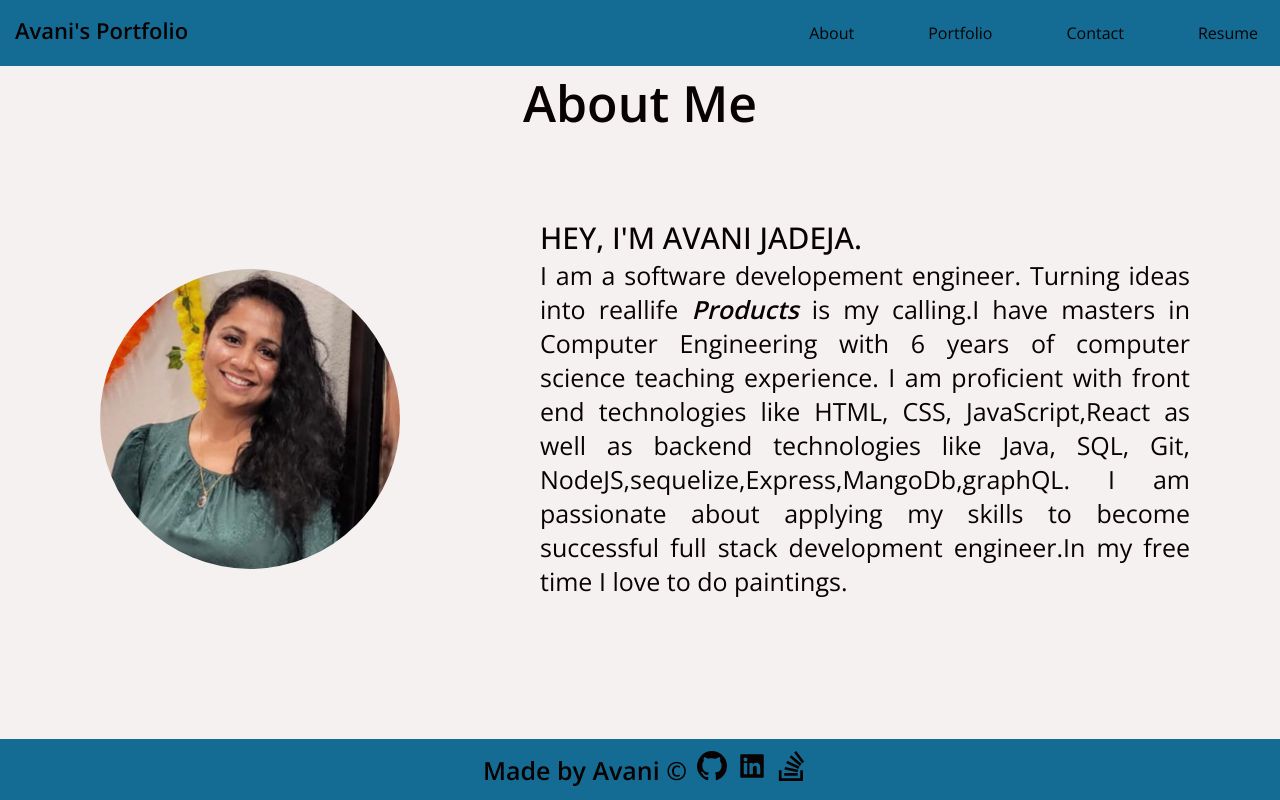
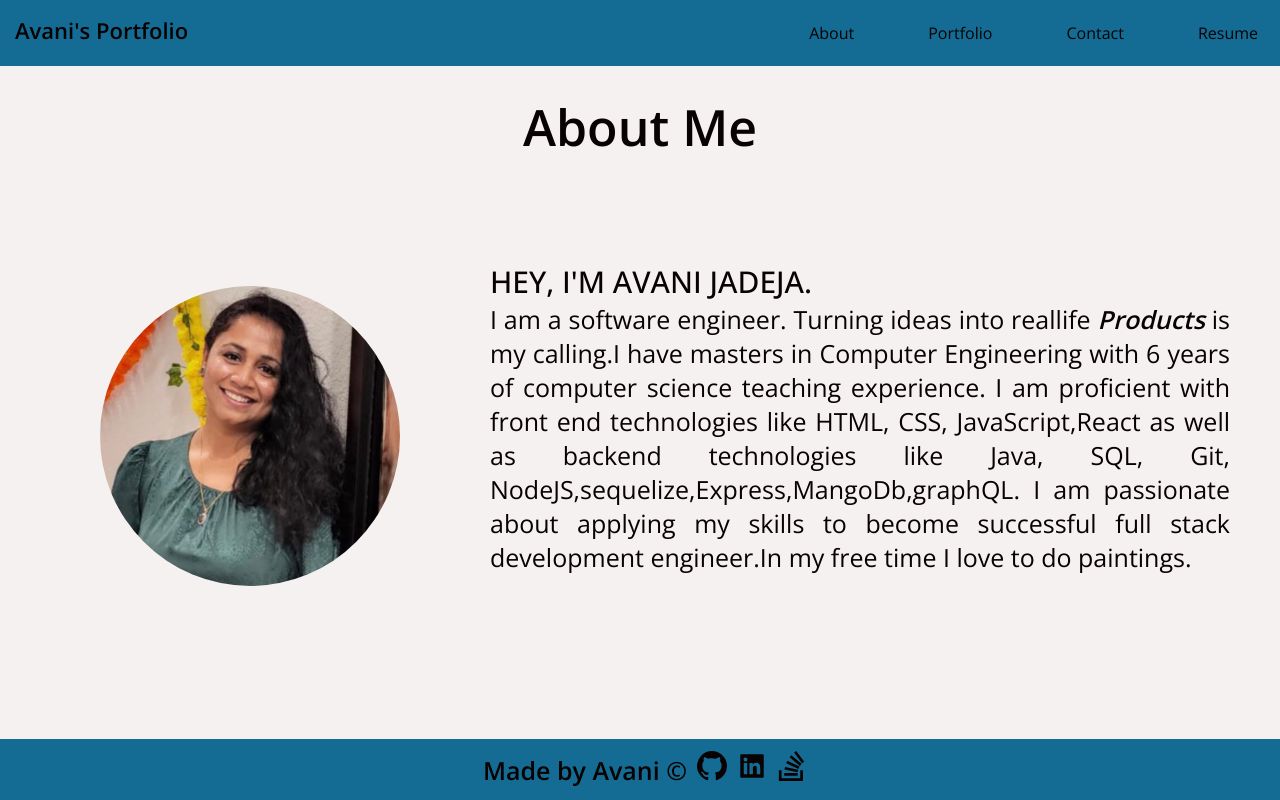
Before and after one commit to avanijadeja/react_portfolio, a React (Create React App) app: page / in a window 1280 px wide. Built offline with nearby package versions, Linux system fonts and the light colour scheme.

Commit message:
Change color for error message

```diff
--- a/src/components/About/index.js
+++ b/src/components/About/index.js
@@ -17,8 +17,7 @@ function About() {
                 <h2>HEY, I'M AVANI JADEJA.</h2>
 
                 <p>
-                  I am a software developement engineer. Turning ideas into
-                  reallife{" "}
+                  I am a software engineer. Turning ideas into reallife{" "}
                   <i>
                     <b>Products</b>
                   </i>{" "}
--- a/src/index.css
+++ b/src/index.css
@@ -99,9 +99,8 @@ header nav ul li a:hover {
 
 /* className information has value about me and information */
 .information {
-  margin-left: 50px;
   margin-bottom: 80px;
-  margin-right: 80px;
+  margin-right: 40px;
   padding: 10px;
   text-align: justify;
 }
@@ -122,7 +121,7 @@ header nav ul li a:hover {
 .headshot-container {
   display: flex;
   align-items: center;
-  padding-bottom: 50px;
+  padding-bottom: 15px;
   margin-left: 100px;
 }
 
@@ -148,7 +147,7 @@ header nav ul li a:hover {
 /* apply properties to main large header*/
 .hero-area {
   display: flex;
-  padding-top: 30px;
+  padding-top: 50px;
   height: 100%;
   justify-content: space-between;
   align-items: center;
@@ -301,6 +300,7 @@ textarea {
 }
 
 .error-text {
+  color: red;
   padding-bottom: 20px;
 }
 .submit:hover {
```
